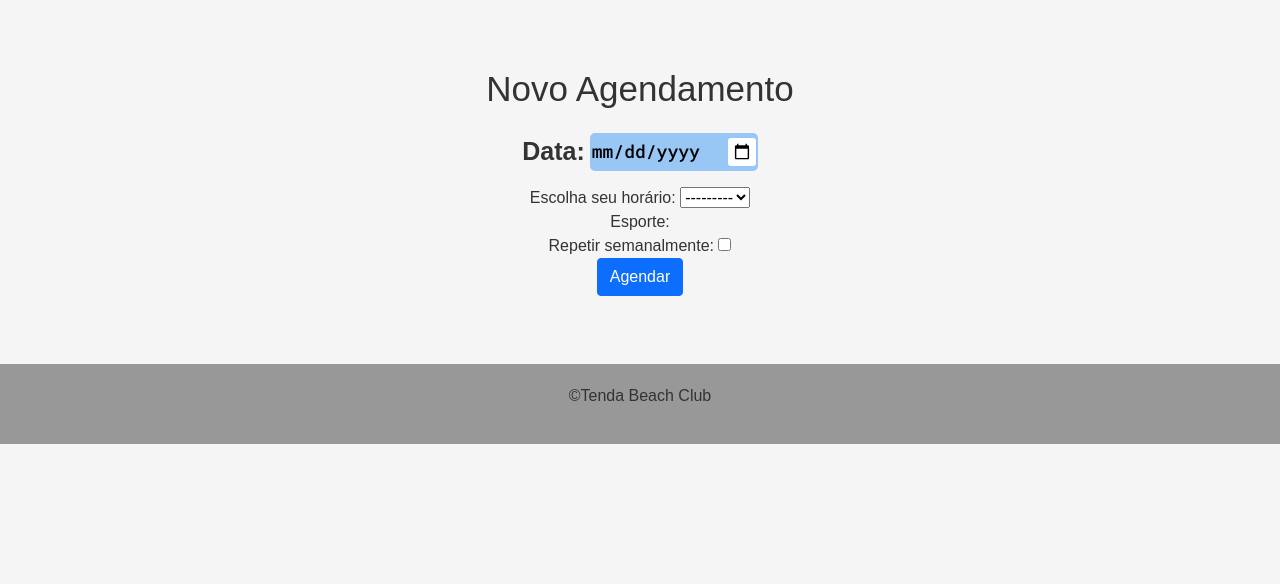
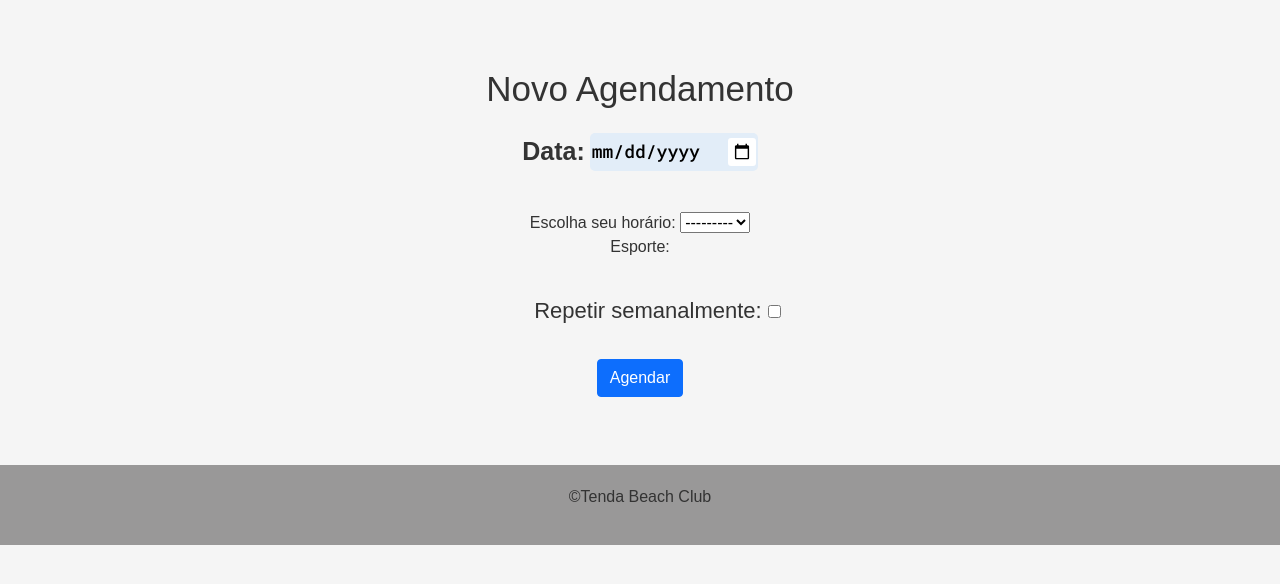
Before and after one commit to Lucas-Espindola-dev/tenda_fitness, a Django app: page /appointments/new/ in a window 1280 px wide. Shown: the part 50-634 px from the top of the page. Run offline with Django 5.2, Linux system fonts and the light colour scheme; the visitor is signed in with stand-in values (Sample User, id 1); data that the repository does not hold is empty.

Commit message:
Adding style to the repeat checkbox

```diff
--- a/static/css/styles.css
+++ b/static/css/styles.css
@@ -157,6 +157,7 @@ footer {
     margin-top: 15px;
     margin-bottom: 15px;
     width: 100%;
+    padding-bottom: 25px;
 }
 
 .form_day label {
@@ -165,7 +166,7 @@ footer {
 }
 
 .form_day input {
-    background-color: #98c7f5;
+    background-color: #e2edf8;
     font-size: 18px;
     padding: 2px;
     font-family: "Roboto Mono", monospace;
@@ -180,3 +181,22 @@ footer {
     cursor: pointer;
     border-radius: 3px;
 }
+
+.form_repeat {
+    display: block;
+    position: relative;
+    padding-top: 35px;
+    padding-left: 35px;
+    padding-bottom: 20px;
+    margin-bottom: 12px;
+    cursor: pointer;
+    font-size: 22px;
+    -webkit-user-select: none;
+    -moz-user-select: none;
+    -ms-user-select: none;
+    user-select: none;
+}
+
+.form_repeat input{
+    font-size: large;
+}
```
